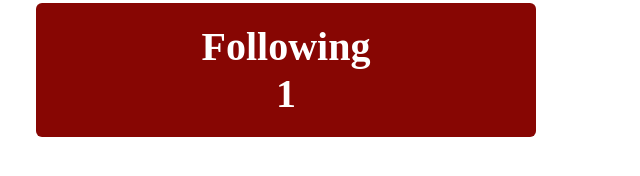
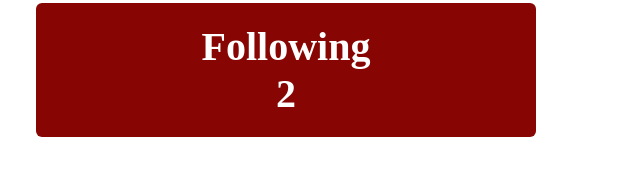
Before and after one commit to suneethaburla/Developer-Profile-Generator, a website: page Develop/profile.html in a window 1280 px wide. Shown: the part 840-1016 px from the top of the page, 624-1264 px from the left. Drawn offline with nearby package versions, Linux system fonts and the light colour scheme; a web font is replaced by a local one.

Commit message:
Updated gif

```diff
--- a/Develop/profile.html
+++ b/Develop/profile.html
@@ -183,7 +183,7 @@
       </div>
       <div class="card col">
       <h2>Following</h2>
-      <h2>1</h2>
+      <h2>2</h2>
       </div>
       </div>
       </div>
```
Also changed, not shown: 1 other file.
